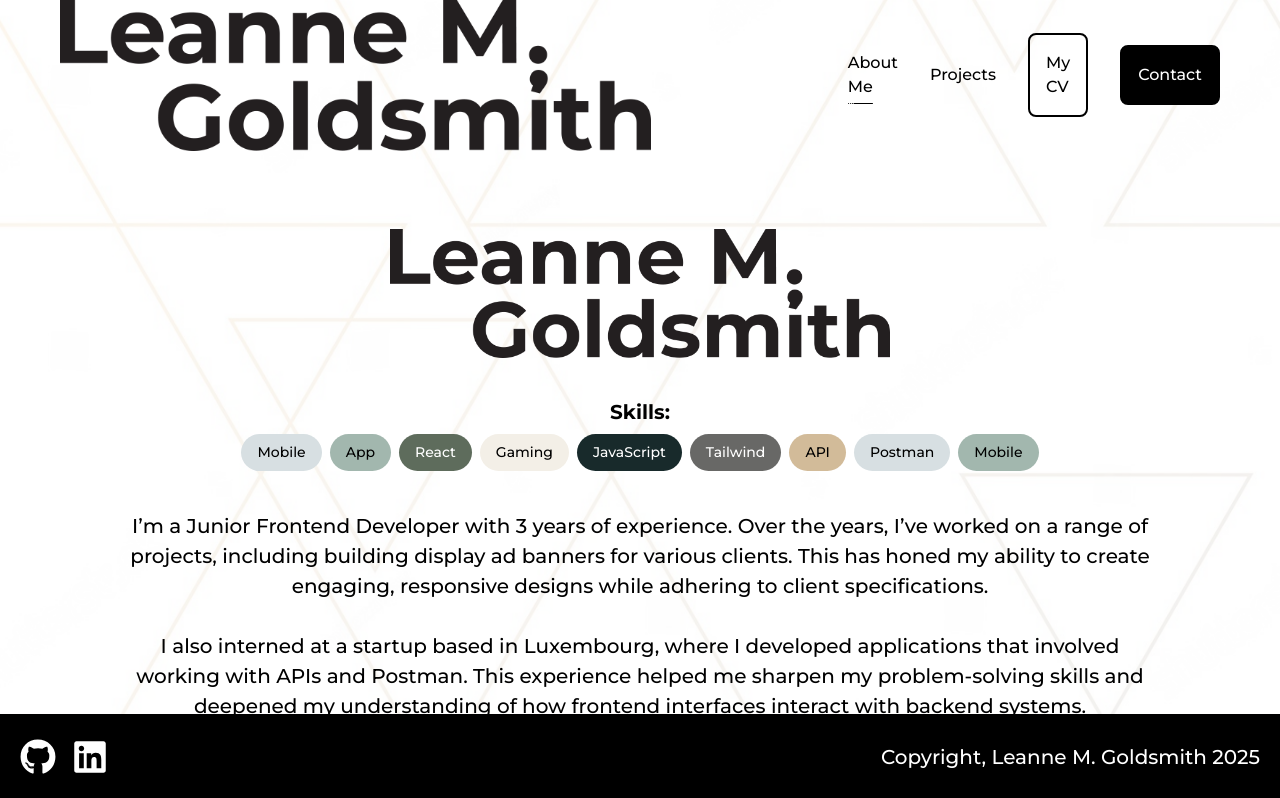
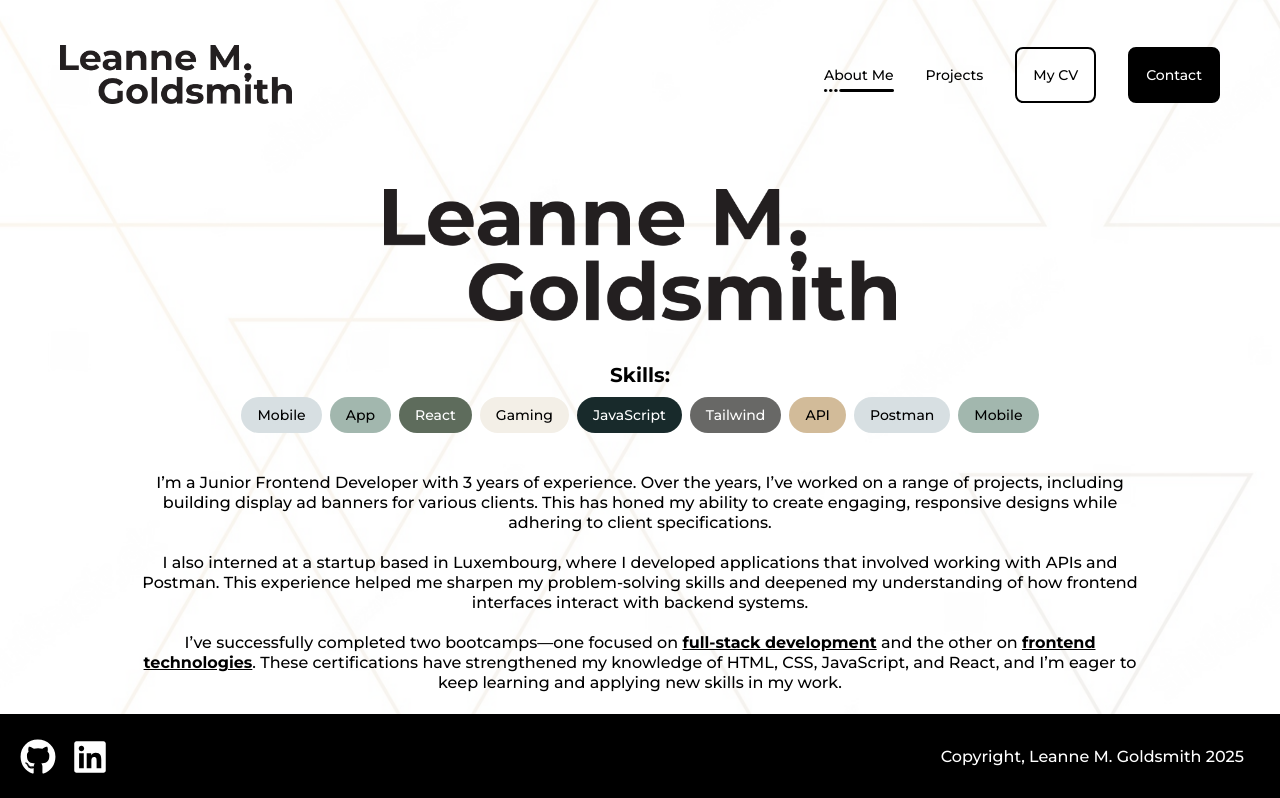
Before and after one commit to LeanneCodes/cybersecurity-portfolio, a Next.js app: page /about in a window 1280 px wide. Shown: the top 798 px of the page. Built offline with nearby package versions, Linux system fonts and the light colour scheme.

Commit message:
more resizing

```diff
--- a/app/about/page.jsx
+++ b/app/about/page.jsx
@@ -7,7 +7,7 @@ import Labels from '@/components/Labels/Labels';
 
 const page = () => {
   return (
-    <div className='xxs:flex xxs:flex-col xxs:pr-0 xxs:pb-0 lg:pt-20 2xl:flex-row 2xl:pr-40 4xl:pt-10 flex pt-10 pr-48 pb-[86px]'>
+    <div className='xxs:pt-0 xxs:flex xxs:flex-col xxs:pr-0 xxs:pb-0 2xl:flex-row 2xl:pr-40 4xl:pt-10 flex pr-48 pb-[86px]'>
         <div className='2xl:justify-center 2xl:mt-[-60px] flex items-start flex-col w-1/2'>
             <Image
                 alt="Triangles with an image of Leanne"
@@ -25,13 +25,13 @@ const page = () => {
                     alt="Logo"
                     width={500}
                     height={64}
-                    className=""
+                    className="xs:w-3/5 xs:mx-auto lg:w-1/2"
                 />
             </div>
 
             <div className='flex flex-col w-full mb-10'>
                 <h1 className='xxs:text-center 2xl:text-left mb-2 text-xl font-bold'>Skills:</h1>
-                <div className='xxs:flex xxs:justify-center 2xl:justify-start flex gap-2 flex-wrap'>
+                <div className='xxs:text-sm xxs:flex xxs:justify-center 2xl:justify-start flex gap-2 flex-wrap'>
                     <Labels className="bg-lightGrey">Mobile</Labels>
                     <Labels className="bg-sage">App</Labels>
                     <Labels className="bg-moss text-white">React</Labels>
@@ -44,7 +44,7 @@ const page = () => {
                 </div>
             </div>
 
-            <div className='xxs:mb-10 xxs:text-center md:text-[20px] 2xl:text-left'>
+            <div className='xxs:mb-10 xxs:text-sm xxs:text-center md:text-[16px] 2xl:text-left'>
                 <p>
                 I’m a Junior Frontend Developer with 3 years of experience. Over the years, I’ve worked on a range of projects, including building display ad banners for various clients. This has honed my ability to create engaging, responsive designs while adhering to client specifications.<br/><br/>
 
@@ -55,7 +55,7 @@ const page = () => {
             </div>
 
             <Link href="/projects" className='xxs:w-full xxs:mx-auto xxs:flex xxs:justify-center 2xl:justify-start'>
-                <OutlineButton className="mb-10 text-[20px] bg-white h-[60px] w-[230px] flex justify-around items-center relative z-10 group">
+                <OutlineButton className="xxs:w-[70%] xxs:mx-auto xxs:text-sm xxs:h-[50px] xs:w-[50%] sm:w-[38%] md:w-[32%] lg:w-1/4 xl:w-[20%] 2xl:w-[23%] mb-10 text-[20px] bg-white h-[60px] w-[230px] flex justify-around items-center relative z-10 group">
                     View Portfolio
                     <HiOutlineArrowLongRight className="text-4xl transition-transform duration-300 group-hover:translate-x-2" />
                 </OutlineButton>
--- a/app/layout.js
+++ b/app/layout.js
@@ -22,7 +22,7 @@ export default function RootLayout({ children }) {
         className={`${montserrat.variable} antialiased min-h-screen flex flex-col object-cover bg-cover bg-center bg-no-repeat bg-faint-triangles`}
       >
         <Navbar />
-        <main className="flex-grow w-full pt-[149px] pb-[100px]">
+        <main className="xxs:mt-[-20px] xs:mt-[5px] sm:mt-[40px] md:mt-[60px] lg:mt-[40px] flex-grow w-full pt-[149px] pb-[100px]">
           {children}
         </main>
         <Footer />
--- a/app/page.js
+++ b/app/page.js
@@ -6,7 +6,7 @@ import { HiOutlineArrowLongRight } from "react-icons/hi2";
 export default function Home() {
   return (
     <main
-      id="homepage" className="xxs:mt-[149px] lg:mt-[225px] 2xl:mt-[200px]"
+      id="homepage" className="md:mt-[80px] lg:mt-[60px] 2xl:mt-[200px]"
     >
       <div>
         <Image
@@ -14,15 +14,15 @@ export default function Home() {
           alt="Logo"
           width={780}
           height={64}
-          className="xxs:w-4/5 xxs:mx-auto lg:w-1/2 lg:ml-[100px] xl:mt-[80px] 4xl:w-2/5 4xl:ml-[200px] relative z-10"
+          className="xxs:w-4/5 xxs:mx-auto xs:w-3/5 lg:w-1/2 lg:ml-[100px] xl:mt-[80px] 4xl:w-2/5 4xl:ml-[200px] relative z-10"
         />
 
-        <h1 className="xxs:w-4/5 xxs:mx-auto xxs:text-center lg:text-left lg:ml-[100px] lg:w-2/3 2xl:w-1/2 mt-[50px] 4xl:ml-[200px] w-[40%] relative z-10 text-[20px]">
+        <h1 className="xxs:w-4/5 xxs:mx-auto xxs:text-center xxs:text-sm xs:w-3/4 md:text-[16px] md:w-3/5 lg:text-left lg:ml-[100px] lg:w-1/2 2xl:w-1/2 mt-[50px] 4xl:ml-[200px] w-[40%] relative z-10 text-[20px]">
           I build display banner ads for esteemed clients and projects for a variety of audiences, including gamers, natural hair community and ecommerce for small businesses
         </h1>
 
         <Link href="/projects">
-          <OutlineButton className="xxs:w-4/5 xxs:mx-auto xs:w-1/2 sm:w-[40%] md:w-[30%] lg:ml-[100px] lg:w-1/4 xl:w-[19%] 2xl:w-[15%] mt-[50px] 4xl:w-[13%] 4xl:ml-[200px] text-[20px] bg-white h-[60px] w-[230px] flex justify-around items-center relative z-10 group">
+          <OutlineButton className="xxs:w-[60%] xxs:mx-auto xxs:text-sm xxs:h-[50px] xs:w-[38%] sm:w-[30%] md:w-[25%] lg:ml-[100px] lg:w-[19%] xl:w-[15%] 2xl:w-[15%] mt-[50px] 4xl:w-[13%] 4xl:ml-[200px] text-[20px] bg-white h-[60px] w-[230px] flex justify-around items-center relative z-10 group">
             View Portfolio
             <HiOutlineArrowLongRight className="text-4xl transition-transform duration-300 group-hover:translate-x-2" />
           </OutlineButton>
--- a/components/Footer/DefaultFooter.jsx
+++ b/components/Footer/DefaultFooter.jsx
@@ -9,7 +9,7 @@ const DefaultFooter = () => {
       <div>
         <ProfileLinks />
       </div>
-      <div className='xxs:text-sm xxs:text-center xs:text-[16px] md:text-[20px]'>
+      <div className='xxs:text-[12px] xxs:px-4 xxs:text-center xs:text-sm md:text-[16px]'>
         Copyright, Leanne M. Goldsmith {currentYear}
       </div>
     </div>
--- a/components/Navbar/Navbar.jsx
+++ b/components/Navbar/Navbar.jsx
@@ -60,24 +60,24 @@ const Navbar = () => {
       {/* Top Navbar */}
       <div className="flex flex-row justify-between items-center h-full w-full px-[60px] 2xl:px-16 z-[101]">
         {/* Logo */}
-        <Link href="/" className="cursor-pointer">
+        <Link href="/" className="cursor-pointer md:w-1/3">
           <Image
             src="/logo.png"
             alt="Logo"
             width={248}
             height={64}
             priority
-            className="xxs:w-1/2 sm:w-3/4 relative"
+            className="xxs:w-1/2 sm:w-3/5 md:w-4/5 lg:w-3/5 2xl:w-2/5 relative"
           />
         </Link>
 
         {/* Desktop Nav Links */}
-        <div className="hidden md:flex">
+        <div className="hidden md:flex md:w-2/3 md:justify-end">
           <ul className="md:gap-5 lg:gap-8 flex flex-row items-center">
             <li>
               <Link
                 href="/about"
-                className={"relative py-2 group text-black text-[16px] 4xl:text-[20px]"}
+                className={"relative py-2 group text-black text-sm 4xl:text-[20px]"}
               >
                 About Me
                 <span
@@ -92,7 +92,7 @@ const Navbar = () => {
             <li>
               <Link
                 href="/projects"
-                className={"relative py-2 group text-black text-[16px] 4xl:text-[20px]"}
+                className={"relative py-2 group text-black text-sm 4xl:text-[20px]"}
               >
                 Projects
                 <span
@@ -105,12 +105,12 @@ const Navbar = () => {
               </Link>
             </li>
             <Link href="/cv">
-              <li className="btn border-2 border-black rounded-lg p-4 text-[16px] 4xl:text-[20px] w-fit hover:bg-black hover:text-white hover:border-black">
+              <li className="btn border-2 border-black rounded-lg p-4 text-sm 4xl:text-[20px] w-fit hover:bg-black hover:text-white hover:border-black">
                 My CV
               </li>
             </Link>
             <Link href="/contact">
-              <li className="btn border-2 border-black rounded-lg bg-black text-white p-4 text-[16px] 4xl:text-[20px] w-fit hover:bg-moss hover:border-moss hover:text-white">
+              <li className="btn border-2 border-black rounded-lg bg-black text-white p-4 text-sm 4xl:text-[20px] w-fit hover:bg-moss hover:border-moss hover:text-white">
                 Contact
               </li>
             </Link>
@@ -135,19 +135,19 @@ const Navbar = () => {
         {/* Mobile Nav Links */}
         <ul className="flex flex-col justify-center items-center h-full gap-8 text-white text-[24px]">
           <Link href="/about">
-            <li onClick={handleNav} className="hover:text-gray-300">
+            <li onClick={handleNav} className="xxs:text-[16px] hover:text-gray-300">
               About Me
             </li>
           </Link>
           <Link href="/projects">
-            <li onClick={handleNav} className="hover:text-gray-300">
+            <li onClick={handleNav} className="xxs:text-[16px] hover:text-gray-300">
               Projects
             </li>
           </Link>
           <Link href="/cv">
             <li
               onClick={handleNav}
-              className="btn border-2 border-white rounded-lg p-4 text-[24px] w-full text-center hover:bg-white hover:text-black"
+              className="xxs:text-[16px] btn border-2 border-white rounded-lg p-4 text-[24px] w-full text-center hover:bg-white hover:text-black"
             >
               My CV
             </li>
@@ -155,7 +155,7 @@ const Navbar = () => {
           <Link href="/contact">
             <li
               onClick={handleNav}
-              className="btn border-2 border-black rounded-lg bg-black text-white p-4 text-[24px] w-full text-center hover:bg-gray-800"
+              className="xxs:text-[16px] btn border-2 border-black rounded-lg bg-black text-white p-4 text-[24px] w-full text-center hover:bg-gray-800"
             >
               Contact
             </li>
```
Also changed, not shown: app/contact/page.jsx (+7 -7 lines).
